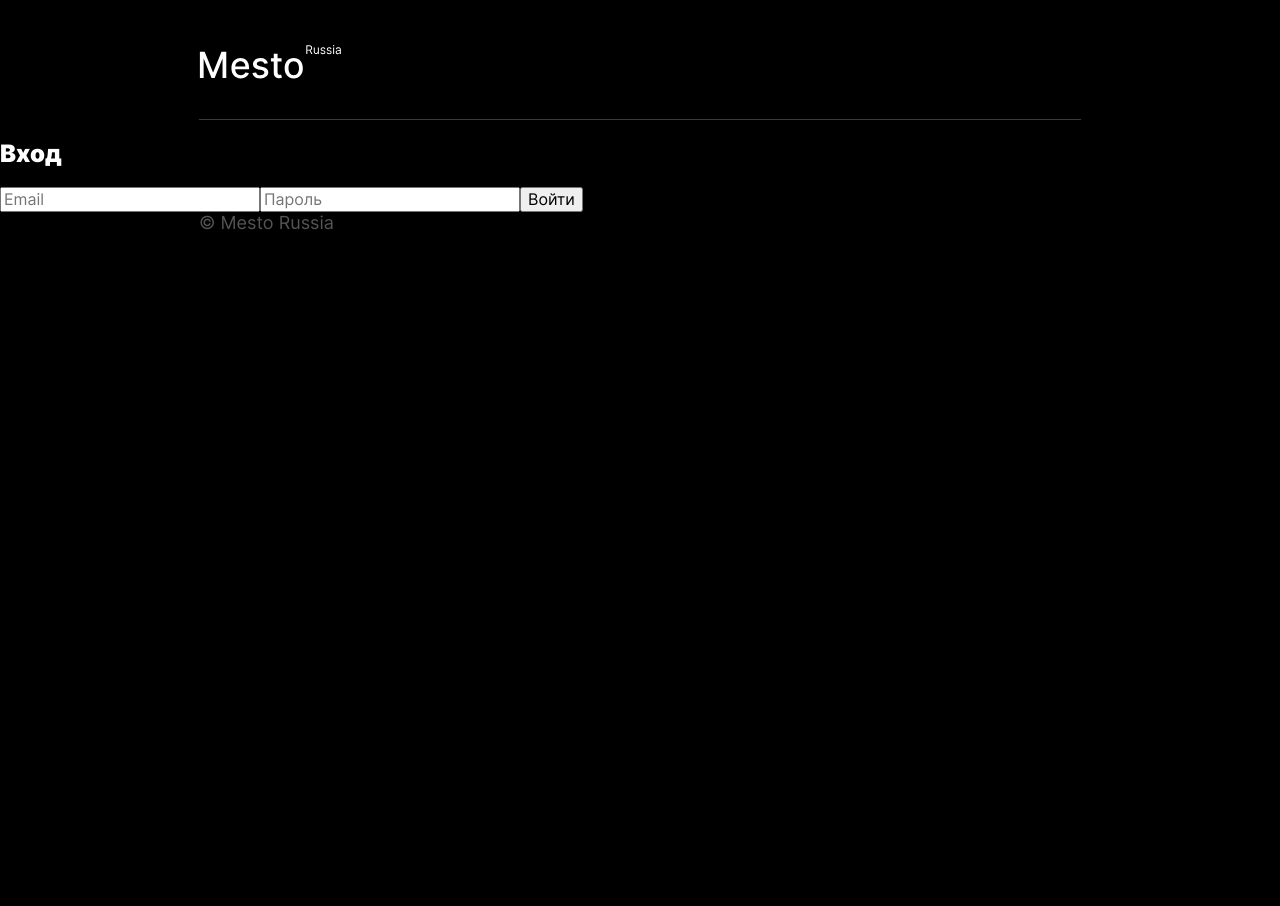
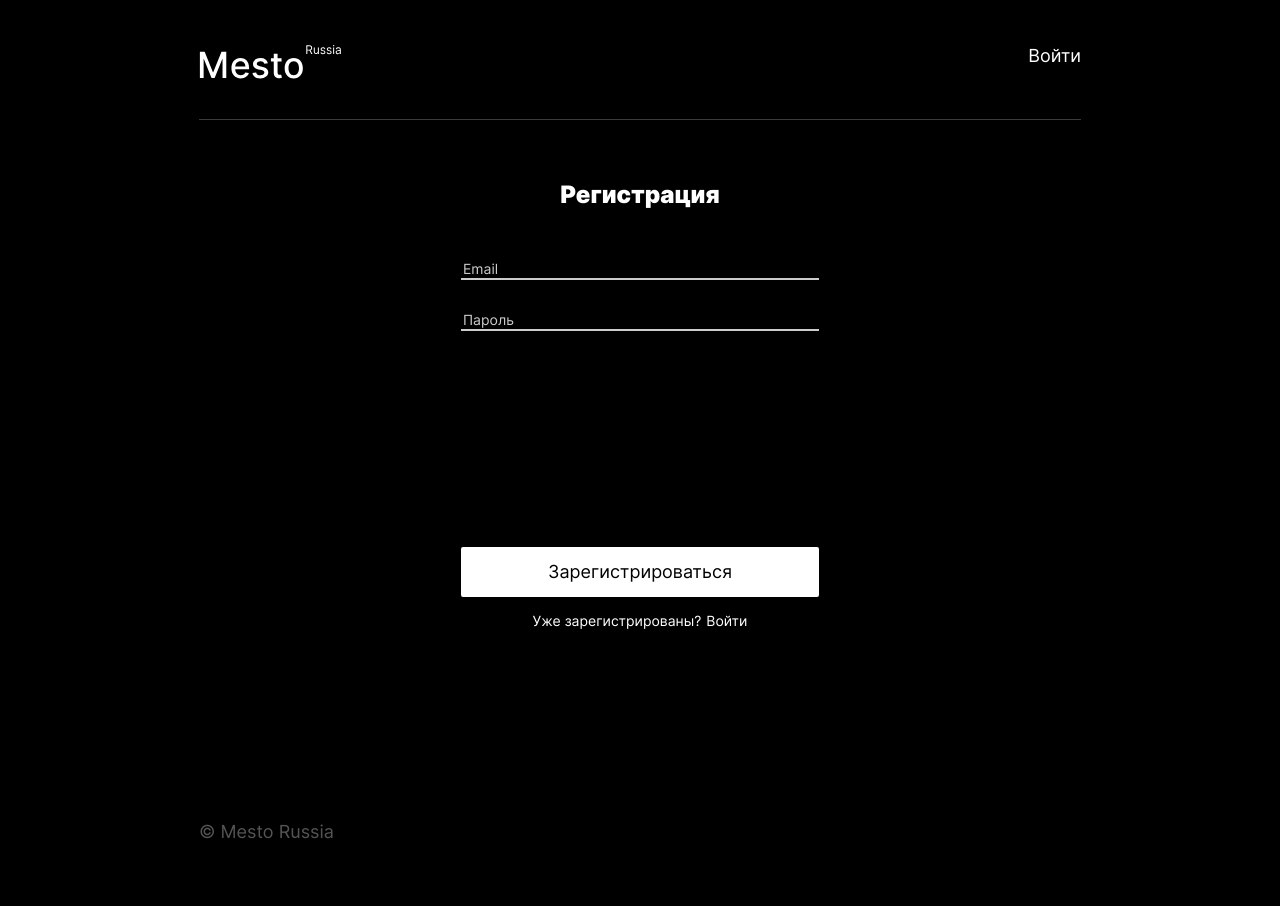
Before and after one commit to TatianaRyzhova/react-mesto-auth, a React app: page /sign-up in a window 1280 px wide. Before the commit this address led to /sign-in. Shown: the top 906 px of the page. Built offline with nearby package versions, Linux system fonts and the light colour scheme; no server answers.

Commit message:
add styles for auth & add info tooltip

```diff
--- /dev/null
+++ b/src/blocks/auth/__form/auth__form.css
@@ -0,0 +1,4 @@
+.auth__form {
+  display: flex;
+  flex-direction: column;
+}
--- /dev/null
+++ b/src/blocks/auth/__input/auth__input.css
@@ -0,0 +1,22 @@
+.auth__input {
+  max-width: 358px;
+  border: 2px none #CCCCCC;
+  border-bottom-style: solid;
+  background-color: rgba(0, 0, 0, 0);
+  color: white;
+  font-weight: normal;
+  font-size: 14px;
+  line-height: 17px;
+}
+
+.auth__input:first-of-type {
+  margin-bottom: 30px;
+}
+
+.auth__input:last-of-type {
+  margin-bottom: 216px;
+}
+
+::placeholder {
+  color: #CCCCCC;
+}
--- /dev/null
+++ b/src/blocks/auth/__save-button/_sign-in/auth__save-button_sign-in.css
@@ -0,0 +1,3 @@
+.auth__save-button_sign-in {
+  margin-bottom: 112px;
+}
--- /dev/null
+++ b/src/blocks/auth/__save-button/_sign-up/auth__save-button_sign-up.css
@@ -0,0 +1,3 @@
+.auth__save-button_sign-up {
+  margin-bottom: 15px;
+}
--- /dev/null
+++ b/src/blocks/auth/__save-button/auth__save-button.css
@@ -0,0 +1,20 @@
+.auth__save-button {
+  margin: 0 auto;
+  border: 2px solid #FFFFFF;
+  box-sizing: border-box;
+  border-radius: 2px;
+  background-color: white;
+  color: black;
+  width: 358px;
+  height: 50px;
+  padding: 0;
+  font-size: 18px;
+  line-height: 22px;
+  text-align: center;
+  transition: 0.5s ease-in-out;
+  cursor: pointer;
+}
+
+.auth__save-button:hover {
+  opacity: 0.8;
+}
--- /dev/null
+++ b/src/blocks/auth/__signin/auth__signin.css
@@ -0,0 +1,24 @@
+.auth__signin {
+  display: flex;
+  align-items: center;
+  justify-content: center;
+  margin: 0 auto 192px;
+  font-weight: normal;
+  font-size: 14px;
+  line-height: 17px;
+}
+
+.auth__signin a {
+  margin-left: 5px;
+  color: #FFFFFF;
+  text-decoration: none;
+  transition: 0.5s ease-in-out;
+}
+
+.auth__signin a:hover {
+  opacity: 0.8;
+}
+
+.auth__signin p {
+  margin: 0;
+}
--- /dev/null
+++ b/src/blocks/auth/__title/auth__title.css
@@ -0,0 +1,7 @@
+.auth__title {
+  text-align: center;
+  margin: 0 auto 50px;
+  font-weight: 900;
+  font-size: 24px;
+  line-height: 29px;
+}
--- /dev/null
+++ b/src/blocks/auth/auth.css
@@ -0,0 +1,4 @@
+.auth {
+  max-width: 358px;
+  margin: 60px auto 112px;
+}
--- a/src/blocks/header/header.css
+++ b/src/blocks/header/header.css
@@ -4,6 +4,7 @@
   margin: 0 auto;
   padding-top: 45px;
   border-bottom: 1px solid rgba(84, 84, 84, 0.7);
+  justify-content: space-between;
 }
 
 @media screen and (max-width: 1023px) {
--- /dev/null
+++ b/src/blocks/menu/menu.css
@@ -0,0 +1,13 @@
+.menu{
+  margin-bottom: 46px;
+  color: #FFFFFF;
+  text-decoration: none;
+  font-weight: normal;
+  font-size: 18px;
+  line-height: 22px;
+  transition: 0.5s ease-in-out;
+}
+
+.menu:hover {
+  opacity: 0.8;
+}
--- a/src/components/App.js
+++ b/src/components/App.js
@@ -143,7 +143,7 @@ function App() {
       <CurrentUserContext.Provider value={currentUser}>
         <Header/>
         <Switch>
-          <Route path="/sign-un">
+          <Route path="/sign-up">
             <Register />
           </Route>
           <Route path="/sign-in">
--- a/src/components/Header.js
+++ b/src/components/Header.js
@@ -1,10 +1,20 @@
 import logo from '../images/header-logo.svg';
 import React from "react";
+import {Route, Switch, Link} from 'react-router-dom';
 
 function Header() {
   return (
     <header className="header">
       <img src={logo} alt="Mesto Russia лого" className="header__logo"/>
+      <Switch>
+        <Route path="/sign-up">
+          <Link to="/sign-in" className="menu">Войти</Link>
+        </Route>
+        <Route path="/sign-in">
+          <Link to="/sign-up" className="menu">Регистрация</Link>
+        </Route>
+      </Switch>
+
     </header>
   )
 }
--- a/src/components/Login.js
+++ b/src/components/Login.js
@@ -40,7 +40,7 @@ function Login({onLogin}) {
                value={data.password} onChange={handleChange}
                placeholder="Пароль" minLength={6} maxLength={20} required
         />
-        <button type="submit" aria-label="Save" className="auth__save-button">Войти</button>
+        <button type="submit" aria-label="Save" className="auth__save-button auth__save-button_sign-in">Войти</button>
       </form>
     </div>
 
--- a/src/components/Register.js
+++ b/src/components/Register.js
@@ -41,7 +41,7 @@ function Register({onRegister}) {
                value={data.password} onChange={handleChange}
                placeholder="Пароль" minLength={6} maxLength={20} required
         />
-        <button type="submit" aria-label="Save" className="auth__save-button">Зарегистрироваться</button>
+        <button type="submit" aria-label="Save" className="auth__save-button auth__save-button_sign-up">Зарегистрироваться</button>
       </form>
       <div className="auth__signin">
         <p>Уже зарегистрированы?</p>
--- a/src/index.css
+++ b/src/index.css
@@ -4,6 +4,15 @@
 @import url("./blocks/header/header.css");
 @import url("./blocks/header/__logo/header__logo.css");
 @import url("./blocks/content/content.css");
+@import url("./blocks/auth/auth.css");
+@import url("./blocks/auth/__form/auth__form.css");
+@import url("./blocks/auth/__title/auth__title.css");
+@import url("./blocks/auth/__input/auth__input.css");
+@import url("blocks/auth/__save-button/auth__save-button.css");
+@import url("blocks/auth/__signin/auth__signin.css");
+@import url("blocks/auth/__save-button/_sign-in/auth__save-button_sign-in.css");
+@import url("blocks/auth/__save-button/_sign-up/auth__save-button_sign-up.css");
+@import url("blocks/menu/menu.css");
 @import url("./blocks/profile/profile.css");
 @import url("./blocks/profile/__picture-kit/profile__picture-kit.css");
 @import url("./blocks/profile/__picture/profile__picture.css");
```
Also changed, not shown: src/components/InfoTooltip.js (added, +27 -0 lines), src/images/auth-failure.jpg (added), src/images/auth-success.jpg (added), 1 other file.
